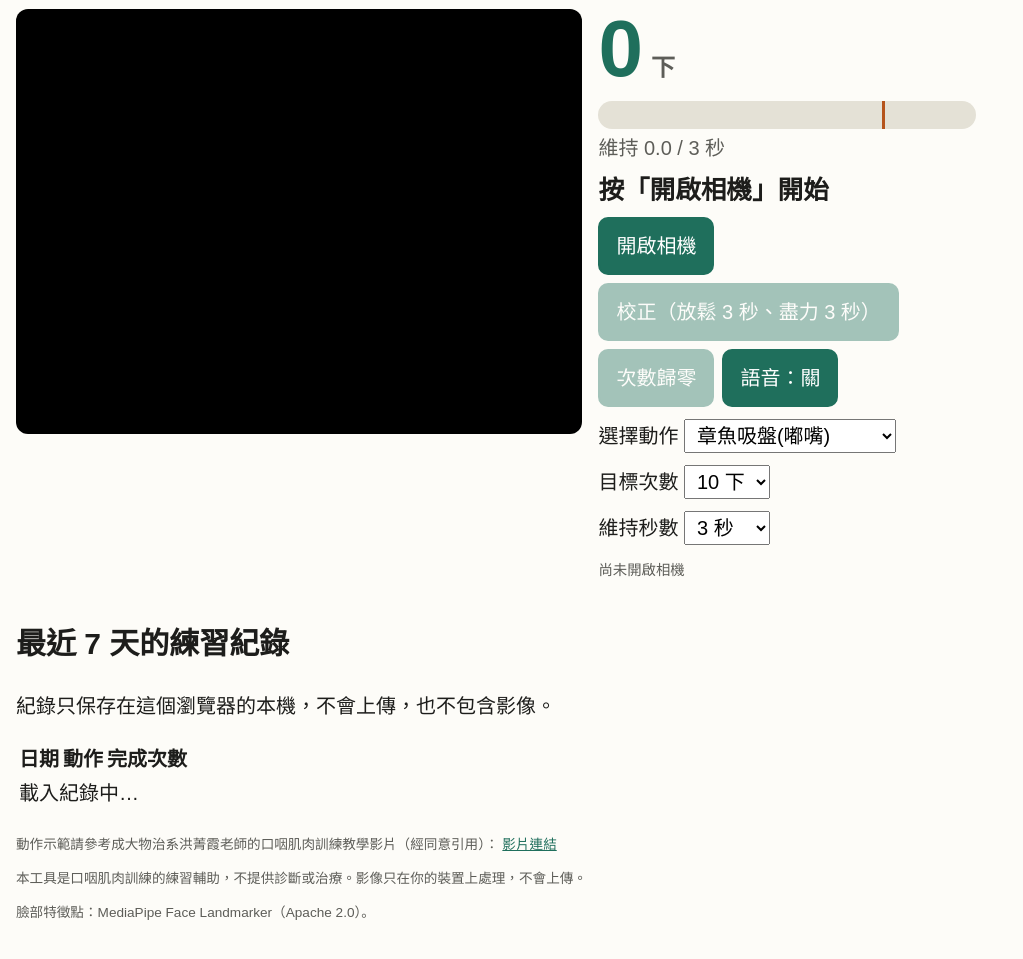
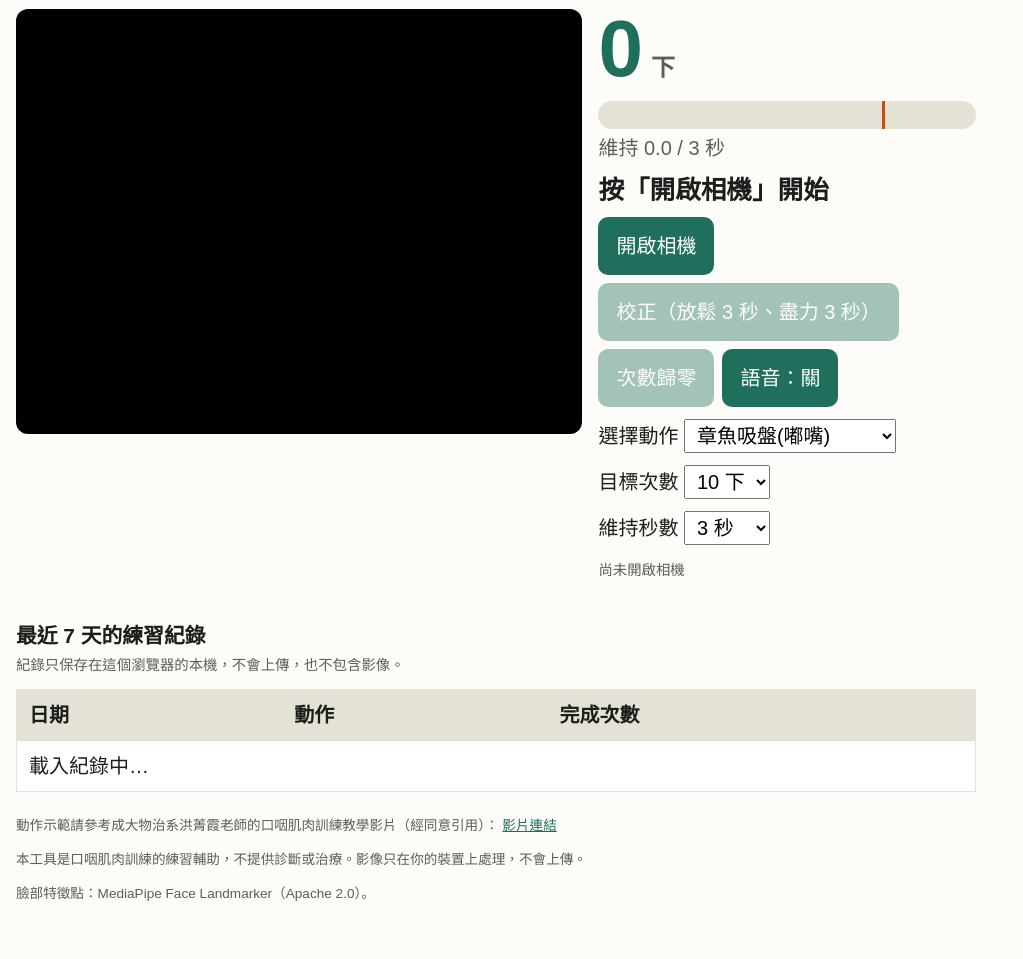
Before and after one commit to f94136067-blip/oral-counter, a plain HTML site: page index.html in a window 1280 px wide. Shown: the part 89-1048 px from the top of the page, without its empty margins (0-1023 px from the left). Drawn offline with Linux system fonts and the light colour scheme.

Commit message:
Add styles for history table in style.css
Added styles for history table and related elements.

```diff
--- a/style.css
+++ b/style.css
@@ -55,3 +55,35 @@ select { font: inherit; padding: 4px 8px; }
 .status { font-size: .9rem; color: var(--muted); }
 footer { margin-top: 24px; font-size: .85rem; color: var(--muted); max-width: 960px; }
 footer a { color: var(--accent); }
+
+/* 最近 7 天紀錄表格 */
+.history {
+  max-width: 960px;
+  margin-top: 24px;
+}
+.history h2 {
+  font-size: 1.3rem;
+  margin: 0 0 4px;
+}
+.historyNote {
+  color: var(--muted);
+  font-size: .9rem;
+  margin: 4px 0 12px;
+}
+.tableWrap {
+  overflow-x: auto;
+}
+.history table {
+  width: 100%;
+  border-collapse: collapse;
+  background: #fff;
+}
+.history th,
+.history td {
+  padding: 10px 12px;
+  border: 1px solid var(--bar);
+  text-align: left;
+}
+.history th {
+  background: var(--bar);
+}
```
